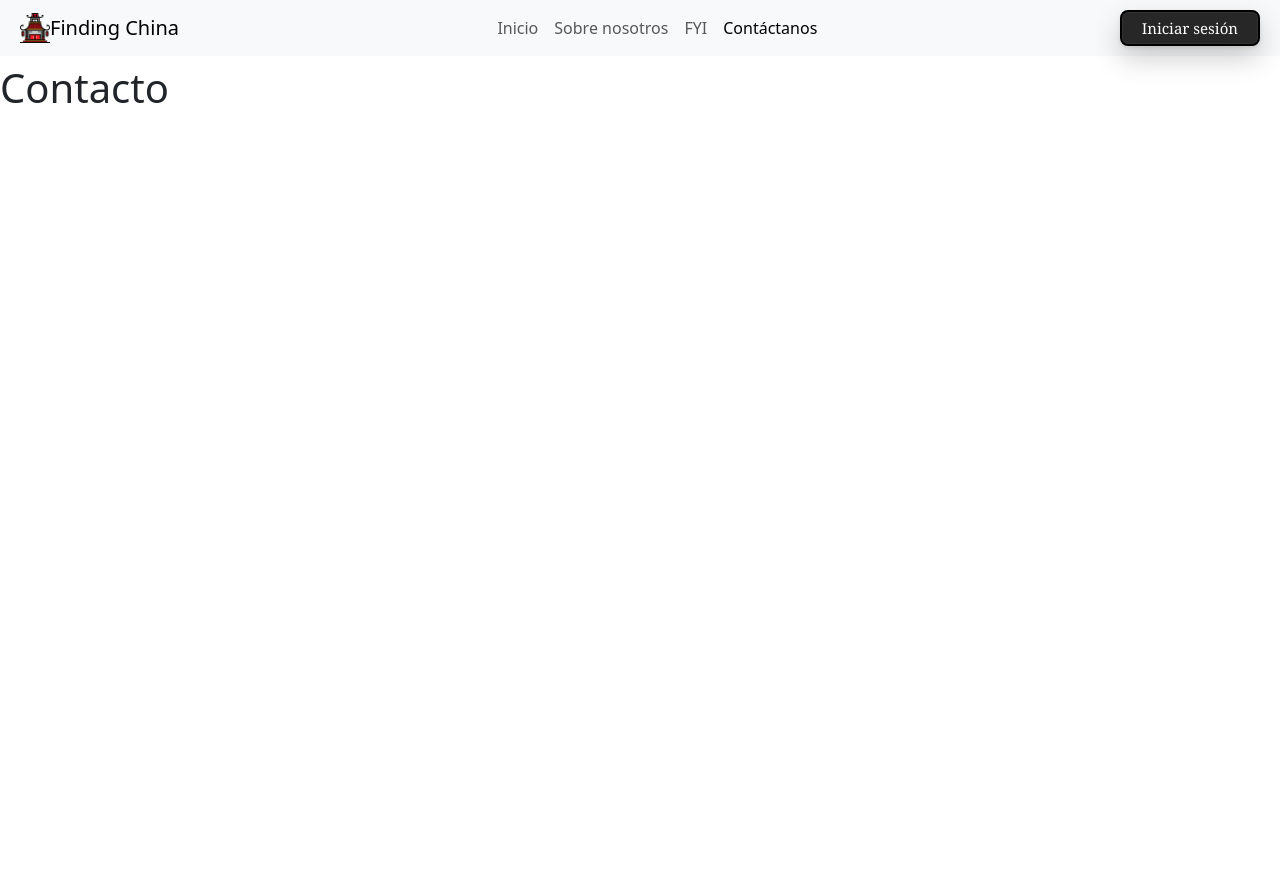
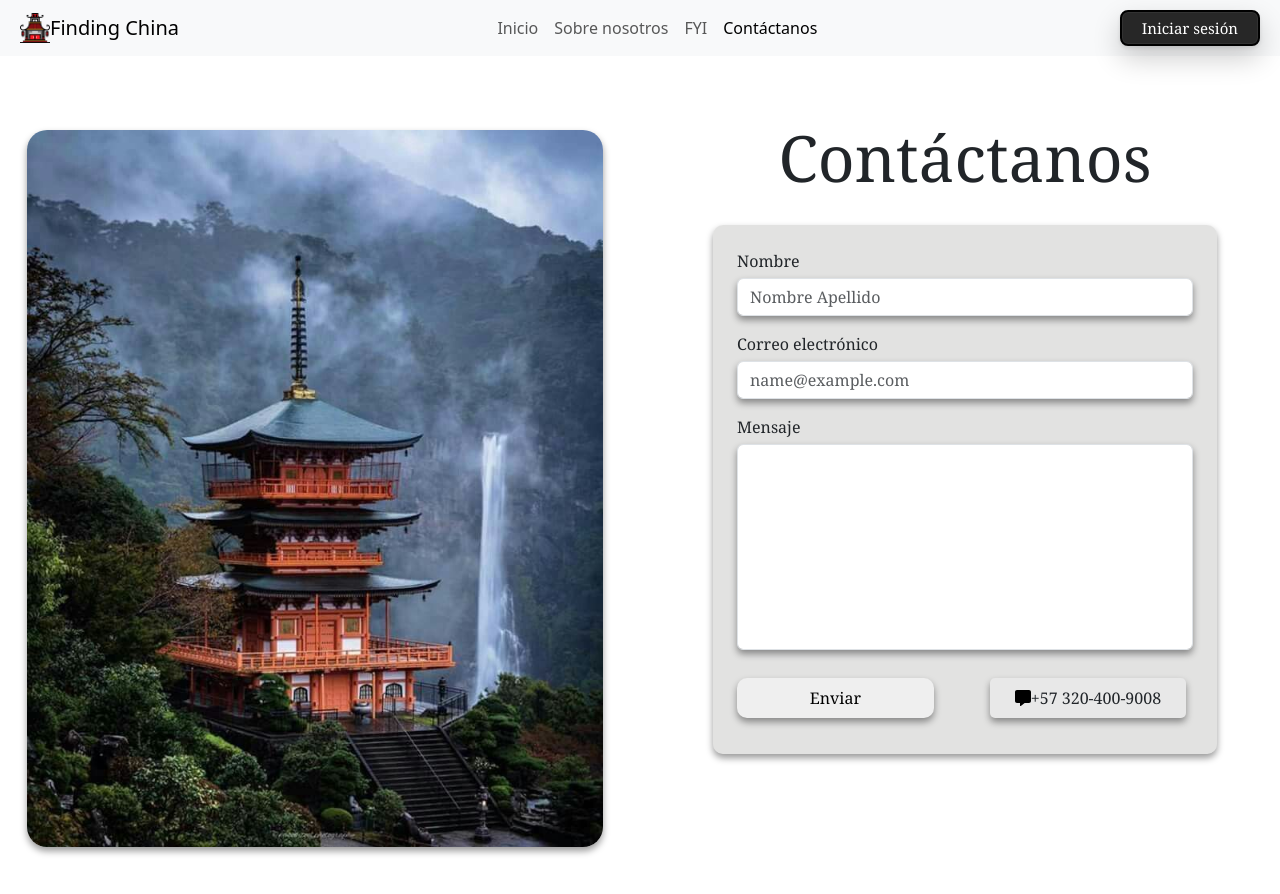
Before and after one commit to NataliaLopezO/frontend_proyecto_integrador_china, a React (Vite) app: page /contacto in a window 1280 px wide. Shown: the top 894 px of the page. Before the commit the page ends 800 px from the top, so only its background shows below. Built offline with nearby package versions, Linux system fonts and the light colour scheme.

Commit message:
Se crea diseño de pagina de Contacto en inicio

```diff
--- a/src/pages/contacto.jsx
+++ b/src/pages/contacto.jsx
@@ -1,20 +1,74 @@
 import { Nav_bar } from "../components/nav-bar";
+import { FontAwesomeIcon } from "@fortawesome/react-fontawesome";
+import { faMessage } from "@fortawesome/free-solid-svg-icons";
+import "../scss/contacto_style.css";
 
 /**
  * Componente de contacto.
  *
  * Este componente muestra la interfaz de contacto
+ * para comunicarse con el equipo de desarrollo
  *
  */
-
 
 export function Contacto() {
   return (
     <>
       <Nav_bar />
-      <main style={{ marginTop: "64px" }}>
-        <div>
-          <h1>Contacto</h1>
+      <main className="contenedor-contacto">
+        <div className="imagen-izq" style={{ marginTop: "40px" }}>
+          <img src="/images/templo-contacto.jpg" alt="" />
+        </div>
+        <div className="contenido-der " style={{ marginTop: "120px" }}>
+          <div className="titulo-contacto">
+            <h1>Contáctanos</h1>
+          </div>
+          <div className="formulario-contacto p-3 ">
+            <form>
+              <div className="form-group col-md-12 px-2 py-2 ">
+                <label htmlFor="name">Nombre</label>
+                <input
+                  type="email"
+                  className="form-control"
+                  id="name"
+                  placeholder="Nombre Apellido"
+                />
+              </div>
+              <div className="form-group col-md-12 px-2 py-2">
+                <label htmlFor="email">Correo electrónico</label>
+                <input
+                  type="email"
+                  className="form-control"
+                  id="email"
+                  placeholder="name@example.com"
+                />
+              </div>
+              <div className="form-group col-md-12 px-2 py-2">
+                <label htmlFor="textArea">Mensaje</label>
+                <textarea
+                  className="form-control"
+                  id="textArea"
+                  rows="8"
+                  style={{ resize: "none" }}
+                ></textarea>
+              </div>
+              <div style={{display:"flex", flexDirection:"row", alignItems:"center"}}>
+                <button
+                  type="submit"
+                  className="boton-enviar col-md-5 mx-2 px-2 py-2"
+                >
+                  Enviar
+                </button>
+                <div className="mensaje col-md-5 mx-5 text-center">
+                  <FontAwesomeIcon
+                    icon={faMessage}
+                    style={{ color: "#000000"}}
+                  />
+                  <a>+57 320-400-9008</a>
+                </div>
+              </div>
+            </form>
+          </div>
         </div>
       </main>
     </>
--- /dev/null
+++ b/src/scss/contacto_style.css
@@ -0,0 +1,86 @@
+@import url("https://fonts.googleapis.com/css2?family=Noto+Serif:wght@400;700&display=swap");
+
+.contenedor-contacto {
+  display: grid;
+  grid-template-columns: 1fr; /* Una columna por defecto */
+  gap: 20px; /* Espacio entre las columnas */
+  font-family: "Noto Serif", serif;
+}
+
+@media (min-width: 768px) {
+  /* Para pantallas más grandes, se cambia a dos columnas */
+  .contenedor-contacto {
+    grid-template-columns: repeat(2, 1fr);
+  }
+}
+
+
+.imagen-izq {
+  display: flex;
+  justify-content: center; /* Centra horizontalmente */
+  align-items: center; /* Centra verticalmente */
+
+}
+
+.imagen-izq img {
+  height: 80%;
+  border-radius: 20px;
+  box-shadow: 0 4px 7px rgba(0, 0, 0, 0.4);
+}
+
+.contenido-der {
+    display: flex;
+    flex-direction: column;
+    align-items: center;
+}
+
+.titulo-contacto h1{
+    font-size: 4rem;
+}
+
+.formulario-contacto {
+
+    border-radius: 10px;
+    margin-top: 20px;
+    width: 80%;
+    background-color: rgba(160, 158, 157, 0.3);
+    box-shadow: 0 4px 7px rgba(0, 0, 0, 0.4);
+}
+
+.formulario-contacto input,
+.formulario-contacto textarea{
+    margin-top: 5px;
+    box-shadow: 0 4px 7px rgba(0, 0, 0, 0.4);
+}
+
+.boton-enviar {
+    margin-top: 20px;
+    margin-bottom: 20px;
+    box-shadow: 0 4px 7px rgba(0, 0, 0, 0.4);
+    border: none;
+    border-radius: 10px;
+    transition: transform 0.3s, background-color 0.3s; /* Agregamos la transición para el cambio de color */
+  }
+
+  .boton-enviar:hover {
+    background-color: rgb(92, 92, 92);
+    color: aliceblue;
+    transform: scale(1.05);
+    box-shadow: 0 4px 7px rgba(255, 9, 9, 0.4);
+  }
+
+  .mensaje {
+    background-color: #e8e8e8;
+    border-radius: 5px;
+    box-shadow: 0 4px 7px rgba(0, 0, 0, 0.4);
+    padding: 8px;
+    cursor: context-menu;
+    transition: transform 0.3s, background-color 0.3s;
+  }
+
+  .mensaje:hover {
+    background-color: rgb(92, 92, 92);
+    color: aliceblue;
+    transform: scale(1.05);
+    box-shadow: 0 4px 7px rgba(255, 9, 9, 0.4);
+  }
```
Also changed, not shown: public/images/templo-contacto.jpg (added).
